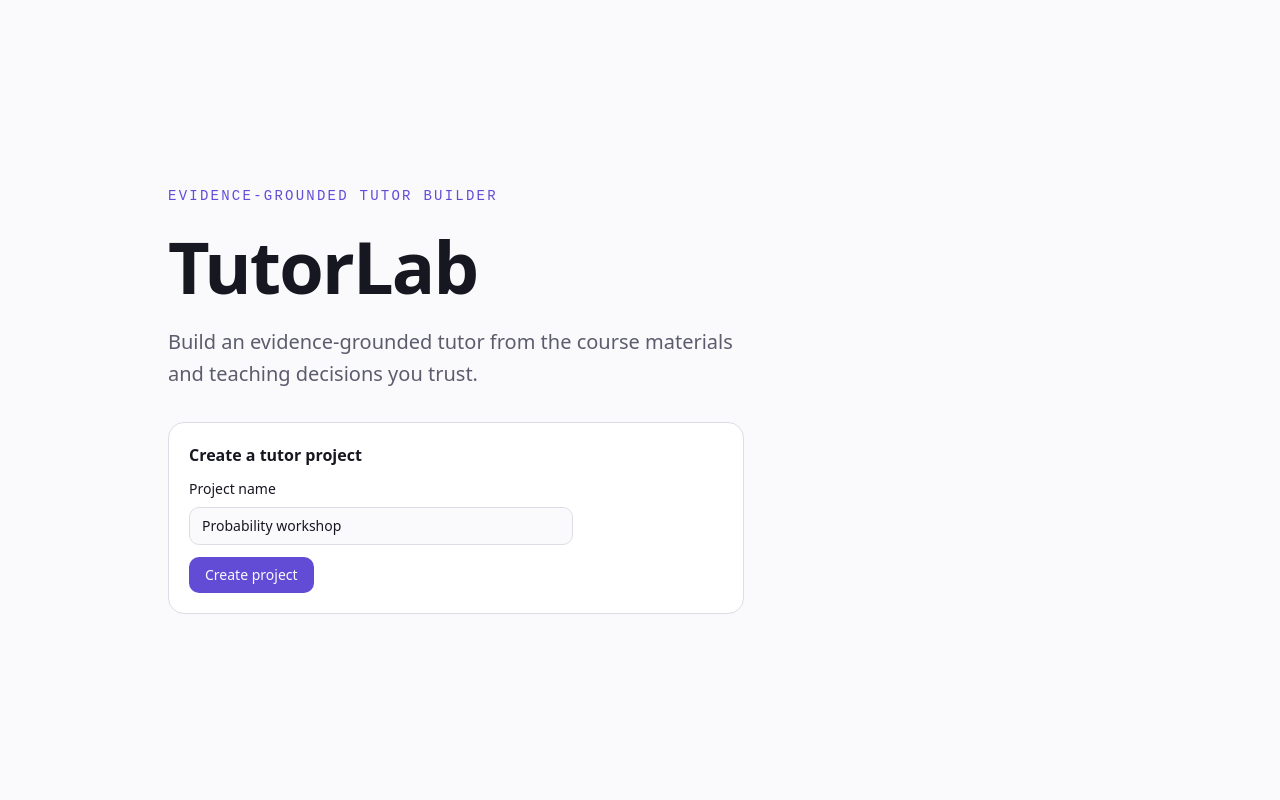
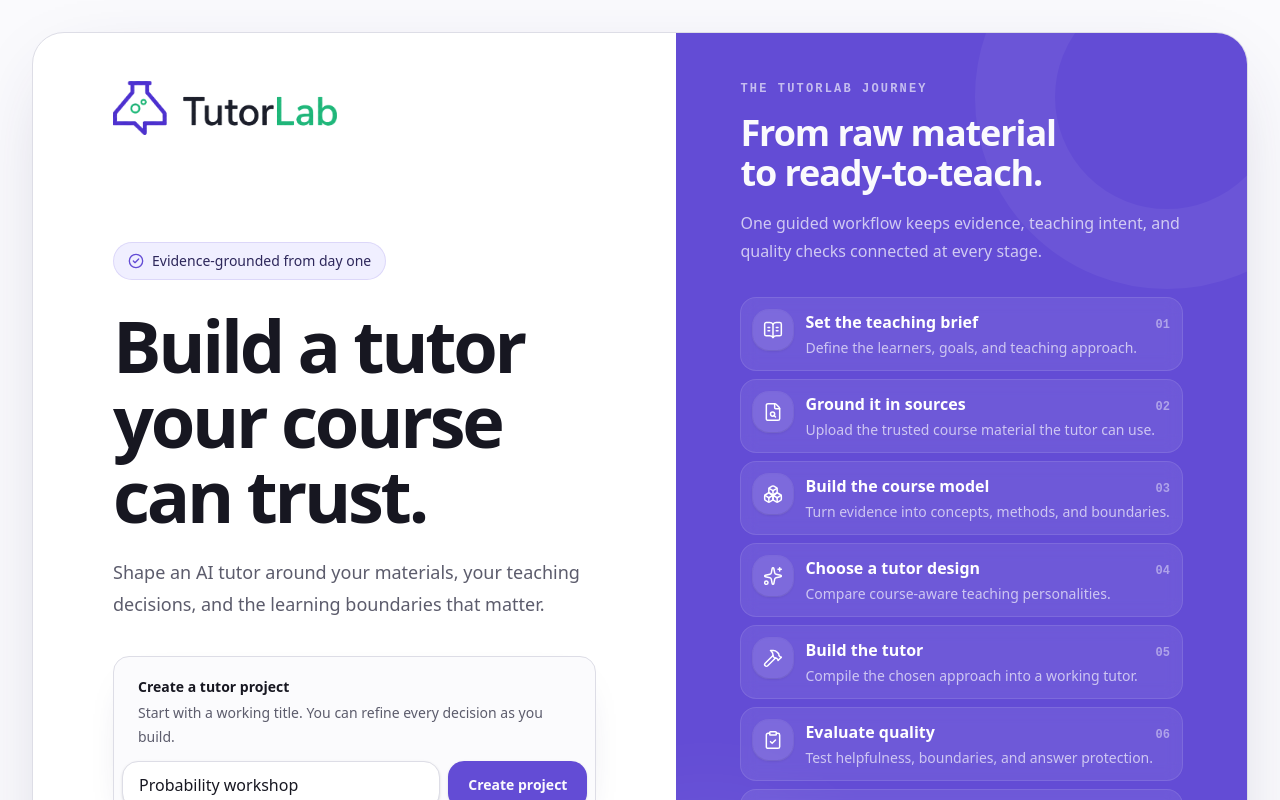
Before and after one commit to RavindraTarunokusumo/TutorLab, a Next.js app: page / in a window 1280 px wide. Shown: the top 800 px of the page. Built offline with nearby package versions, Linux system fonts and the light colour scheme.

Commit message:
feat: polish branded landing page

```diff
--- a/src/app/page.tsx
+++ b/src/app/page.tsx
@@ -1,21 +1,161 @@
+import Image from "next/image";
+import {
+  BookOpenText,
+  Boxes,
+  CheckCircle2,
+  ClipboardCheck,
+  Download,
+  Eye,
+  FileSearch,
+  Hammer,
+  MessageSquareText,
+  Sparkles,
+} from "lucide-react";
 import { ProjectLauncher } from "@/components/projects/fixture-project-launcher";
+
+const stages = [
+  {
+    title: "Set the teaching brief",
+    description: "Define the learners, goals, and teaching approach.",
+    icon: BookOpenText,
+  },
+  {
+    title: "Ground it in sources",
+    description: "Upload the trusted course material the tutor can use.",
+    icon: FileSearch,
+  },
+  {
+    title: "Build the course model",
+    description: "Turn evidence into concepts, methods, and boundaries.",
+    icon: Boxes,
+  },
+  {
+    title: "Choose a tutor design",
+    description: "Compare course-aware teaching personalities.",
+    icon: Sparkles,
+  },
+  {
+    title: "Build the tutor",
+    description: "Compile the chosen approach into a working tutor.",
+    icon: Hammer,
+  },
+  {
+    title: "Evaluate quality",
+    description: "Test helpfulness, boundaries, and answer protection.",
+    icon: ClipboardCheck,
+  },
+  {
+    title: "Preview the experience",
+    description: "Try real course questions and refine the result.",
+    icon: Eye,
+  },
+  {
+    title: "Export with confidence",
+    description: "Package the approved tutor when it is ready.",
+    icon: Download,
+  },
+] as const;
 
 export default function Home() {
   return (
-    <main className="mx-auto flex min-h-screen w-full max-w-5xl items-center px-6 py-16 sm:px-10">
-      <section className="max-w-2xl space-y-6">
-        <p className="font-mono text-sm font-medium tracking-[0.16em] text-primary uppercase">
-          Evidence-grounded tutor builder
-        </p>
-        <h1 className="text-5xl font-semibold tracking-tight text-balance sm:text-7xl">
-          TutorLab
-        </h1>
-        <p className="max-w-xl text-lg leading-8 text-muted-foreground sm:text-xl">
-          Build an evidence-grounded tutor from the course materials and
-          teaching decisions you trust.
-        </p>
-        <ProjectLauncher fixtureMode={process.env.TUTORLAB_FIXTURE_MODE === "1"} />
-      </section>
+    <main className="min-h-dvh bg-background px-4 py-4 sm:px-6 sm:py-6 lg:p-8">
+      <div className="mx-auto grid min-h-[calc(100dvh-2rem)] w-full max-w-[90rem] overflow-hidden rounded-[2rem] border bg-card shadow-[0_24px_80px_-32px_oklch(0.31_0.09_284.8/0.28)] sm:min-h-[calc(100dvh-3rem)] lg:grid-cols-[minmax(0,1.06fr)_minmax(28rem,0.94fr)]">
+        <section className="flex flex-col justify-between px-6 py-8 sm:px-10 sm:py-10 lg:px-14 lg:py-12 xl:px-20">
+          <Image
+            src="/tutorlab-logo-transparent.png"
+            alt="TutorLab"
+            width={1161}
+            height={250}
+            priority
+            className="h-auto w-48 sm:w-56"
+          />
+
+          <div className="my-14 max-w-2xl lg:my-10">
+            <div className="mb-7 inline-flex items-center gap-2 rounded-full border border-primary/15 bg-accent/60 px-3.5 py-2 text-sm font-medium text-accent-foreground">
+              <CheckCircle2
+                aria-hidden="true"
+                className="size-4 text-primary"
+              />
+              Evidence-grounded from day one
+            </div>
+            <h1 className="max-w-2xl text-4xl font-semibold leading-[1.04] tracking-[-0.045em] text-balance sm:text-6xl xl:text-7xl">
+              Build a tutor your course can trust.
+            </h1>
+            <p className="mt-6 max-w-xl text-base leading-7 text-muted-foreground sm:text-lg sm:leading-8">
+              Shape an AI tutor around your materials, your teaching decisions,
+              and the learning boundaries that matter.
+            </p>
+            <ProjectLauncher
+              fixtureMode={process.env.TUTORLAB_FIXTURE_MODE === "1"}
+            />
+          </div>
+
+          <p className="flex items-center gap-2 text-sm text-muted-foreground">
+            <MessageSquareText
+              aria-hidden="true"
+              className="size-4 text-primary"
+            />
+            Designed for thoughtful, course-grounded learning.
+          </p>
+        </section>
+
+        <aside className="relative isolate overflow-hidden bg-primary px-6 py-10 text-primary-foreground sm:px-10 lg:px-12 lg:py-12 xl:px-16">
+          <div
+            aria-hidden="true"
+            className="absolute -top-32 -right-28 -z-10 size-96 rounded-full border-[5rem] border-white/5"
+          />
+          <div
+            aria-hidden="true"
+            className="absolute -bottom-28 -left-32 -z-10 size-80 rounded-full bg-white/5 blur-2xl"
+          />
+
+          <div className="mx-auto flex h-full max-w-xl flex-col justify-center">
+            <p className="font-mono text-xs font-semibold tracking-[0.18em] text-primary-foreground/65 uppercase">
+              The TutorLab journey
+            </p>
+            <h2 className="mt-4 max-w-md text-3xl font-semibold tracking-[-0.03em] text-balance sm:text-4xl">
+              From raw material to ready-to-teach.
+            </h2>
+            <p className="mt-4 max-w-lg leading-7 text-primary-foreground/72">
+              One guided workflow keeps evidence, teaching intent, and quality
+              checks connected at every stage.
+            </p>
+
+            <ol className="mt-8 grid gap-2" aria-label="Tutor building stages">
+              {stages.map((stage, index) => {
+                const Icon = stage.icon;
+                return (
+                  <li
+                    key={stage.title}
+                    className="group grid grid-cols-[2.5rem_minmax(0,1fr)] gap-3 rounded-2xl border border-white/10 bg-white/[0.075] p-3 backdrop-blur-sm transition-colors duration-200 hover:bg-white/[0.12]"
+                  >
+                    <span className="flex size-10 items-center justify-center rounded-xl bg-white/10 text-white shadow-sm ring-1 ring-white/10">
+                      <Icon
+                        aria-hidden="true"
+                        className="size-5"
+                        strokeWidth={1.8}
+                      />
+                    </span>
+                    <div>
+                      <div className="flex items-baseline justify-between gap-4">
+                        <h3 className="font-semibold text-white">
+                          {stage.title}
+                        </h3>
+                        <span className="font-mono text-xs font-semibold text-white/45">
+                          {String(index + 1).padStart(2, "0")}
+                        </span>
+                      </div>
+                      <p className="mt-1 text-sm leading-5 text-primary-foreground/68">
+                        {stage.description}
+                      </p>
+                    </div>
+                  </li>
+                );
+              })}
+            </ol>
+          </div>
+        </aside>
+      </div>
     </main>
   );
 }
--- a/src/components/projects/fixture-project-launcher.tsx
+++ b/src/components/projects/fixture-project-launcher.tsx
@@ -5,9 +5,12 @@ import { useState } from "react";
 export function ProjectLauncher({ fixtureMode }: { fixtureMode: boolean }) {
   const [name, setName] = useState("Probability workshop");
   const [error, setError] = useState("");
+  const [creating, setCreating] = useState(false);
 
   async function createProject() {
     setError("");
+    setCreating(true);
+    try {
       const response = await fetch("/api/projects", {
         method: "POST",
         headers: { "content-type": "application/json" },
@@ -16,33 +19,56 @@ export function ProjectLauncher({ fixtureMode }: { fixtureMode: boolean }) {
       const body = await response.json().catch(() => null);
       if (!response.ok || !body?.project?.id) {
         setError("Project could not be created.");
+        setCreating(false);
         return;
       }
       window.location.assign(`/projects/${body.project.id}/setup`);
+    } catch {
+      setError("Project could not be created.");
+      setCreating(false);
+    }
   }
 
   return (
-    <section className="mt-8 space-y-3 rounded-xl border bg-card p-5">
-      <h2 className="font-semibold">
+    <section className="mt-9 max-w-xl rounded-2xl border bg-background/70 p-2 shadow-[0_16px_44px_-28px_oklch(0.31_0.09_284.8/0.4)]">
+      <div className="px-3 pt-3 sm:px-4">
+        <h2 className="text-sm font-semibold text-foreground">
           {fixtureMode ? "Fixture-mode project" : "Create a tutor project"}
         </h2>
-      <label className="grid max-w-sm gap-2 text-sm font-medium">
+        <p className="mt-1 text-sm leading-6 text-muted-foreground">
+          Start with a working title. You can refine every decision as you
+          build.
+        </p>
+      </div>
+      <div className="mt-3 flex flex-col gap-2 sm:flex-row">
+        <label className="sr-only" htmlFor="project-name">
           Project name
+        </label>
         <input
+          id="project-name"
           aria-label="Project name"
           value={name}
           onChange={(event) => setName(event.target.value)}
-          className="rounded-md border bg-background px-3 py-2"
+          className="min-h-12 min-w-0 flex-1 rounded-xl border bg-card px-4 text-base shadow-sm transition-colors duration-200 placeholder:text-muted-foreground focus-visible:outline-2 focus-visible:outline-offset-2 focus-visible:outline-ring"
         />
-      </label>
         <button
           type="button"
+          disabled={creating || !name.trim()}
           onClick={() => void createProject()}
-        className="rounded-md bg-primary px-4 py-2 text-sm font-medium text-primary-foreground"
+          className="min-h-12 cursor-pointer rounded-xl bg-primary px-5 text-sm font-semibold text-primary-foreground shadow-sm transition-[background-color,box-shadow] duration-200 hover:bg-primary/90 hover:shadow-md focus-visible:outline-2 focus-visible:outline-offset-2 focus-visible:outline-ring active:bg-primary/85 disabled:cursor-not-allowed disabled:opacity-50"
         >
-        {fixtureMode ? "Create fixture project" : "Create project"}
+          {creating
+            ? "Creating…"
+            : fixtureMode
+              ? "Create fixture project"
+              : "Create project"}
         </button>
-      {error ? <p role="alert">{error}</p> : null}
+      </div>
+      {error ? (
+        <p role="alert" className="px-4 py-2 text-sm text-destructive">
+          {error}
+        </p>
+      ) : null}
     </section>
   );
 }
```
Also changed, not shown: 1 other file (tests, documents, lock files or other folders). Lines whose indentation alone changed are shown as unchanged.
